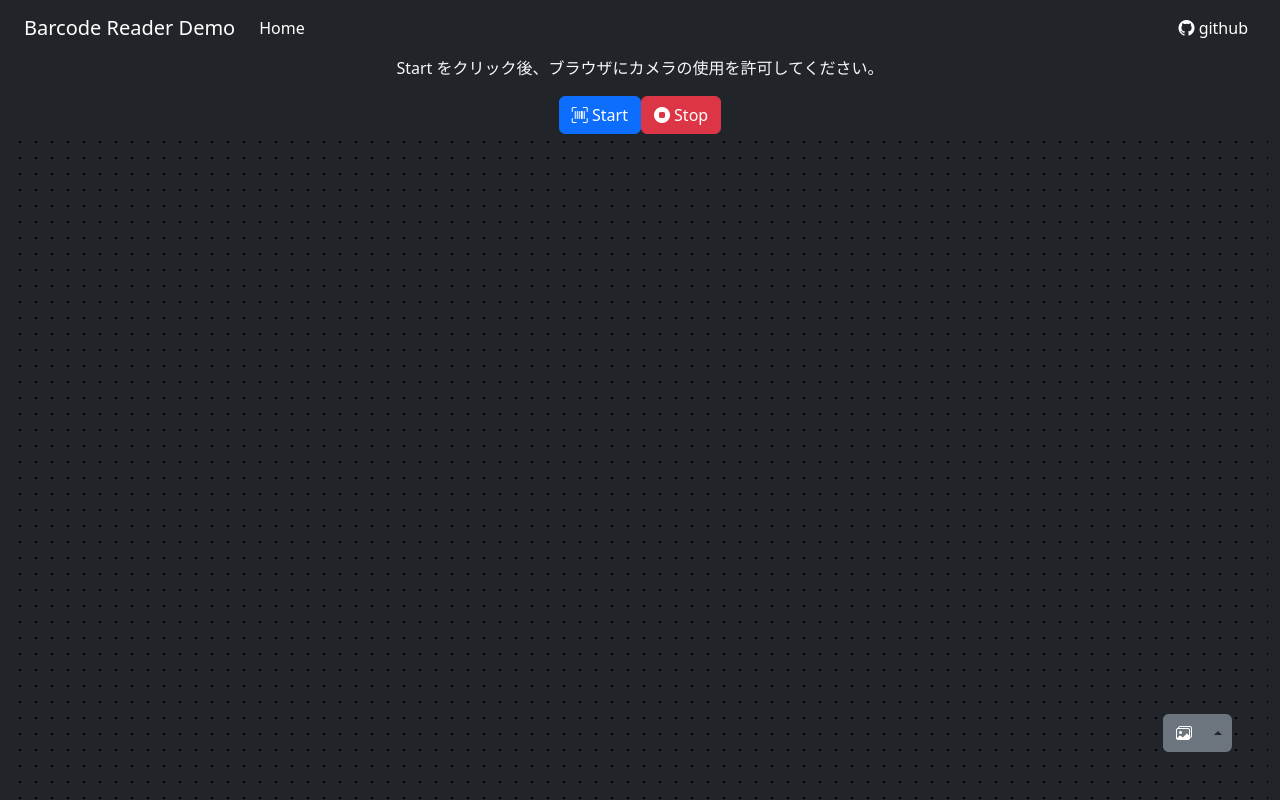
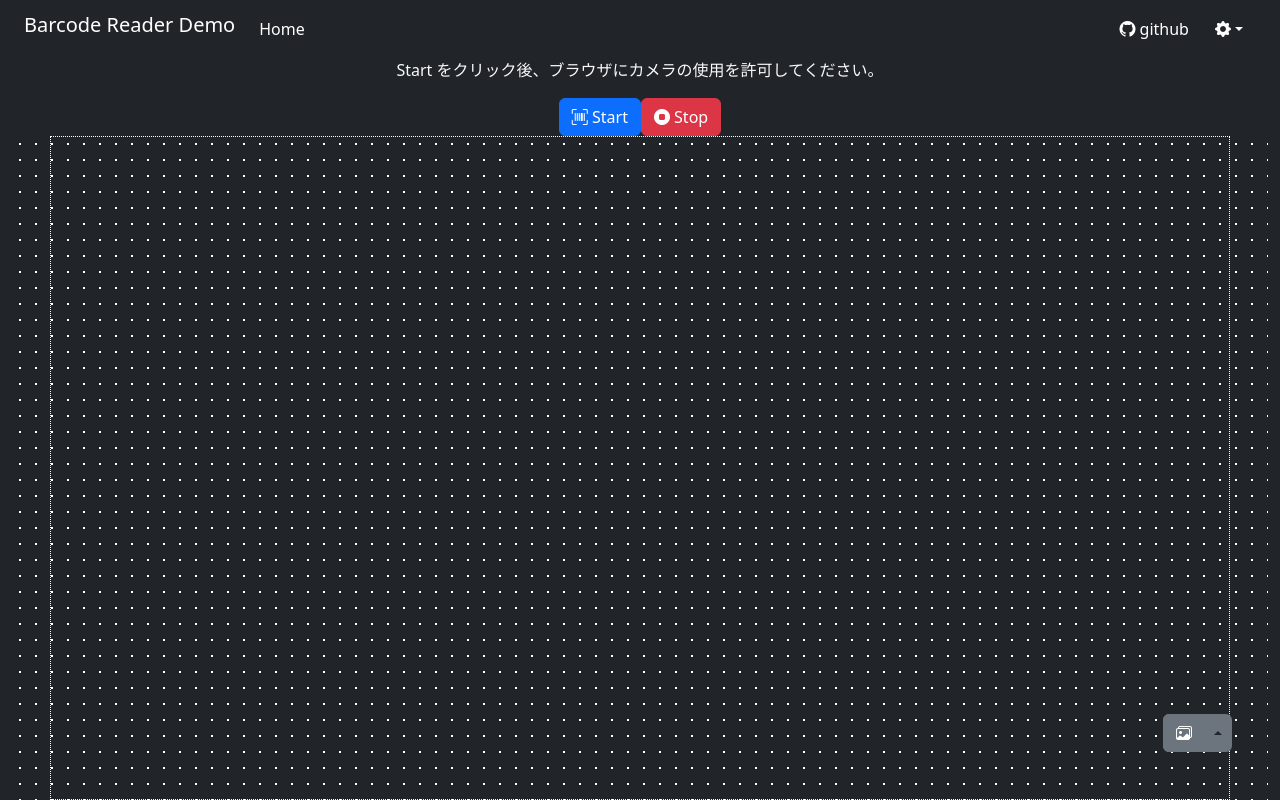
Before and after one commit to rksan/barcode-detection-api-demo, a Vue app: page / in a window 1280 px wide. Built offline with nearby package versions, Linux system fonts and the light colour scheme; what bootstrap-vue-next would draw is missing.

Commit message:
add debag menu

```diff
--- a/src/components/organisms/OInputForm/config.js
+++ b/src/components/organisms/OInputForm/config.js
@@ -4,9 +4,16 @@ export default {
     type: "LiveStream",
     target: "#interactive.viewport",
 
-    constraints: {
+    /* constraints: {
       width: 1280,
       height: 720,
+      facingMode: "environment",
+      // deviceId: "7832475934759384534",
+    }, */
+
+    constraints: {
+      width: { min: 1280, ideal: 1920, max: 2560 },
+      height: { min: 720, ideal: 1080, max: 1440 },
       facingMode: "environment",
       // deviceId: "7832475934759384534",
     },
--- a/src/components/organisms/OInputForm/index.vue
+++ b/src/components/organisms/OInputForm/index.vue
@@ -16,7 +16,7 @@ export default scripts;
       </button>
     </section>
 
-    <section class="content grid-item-main camera-demo">
+    <section class="content grid-item-main" :class="compCameraTheme">
       <div id="interactive" class="viewport"></div>
     </section>
   </div>
@@ -228,12 +228,19 @@ export default scripts;
   padding: 0.5em;
 }
 
-.camera-demo {
+.camera-demo-light {
   background-image: radial-gradient(circle, #000 1px, rgba(0, 0, 0, 0) 1px);
   background-size: 1rem 1rem;
 }
 
+.camera-demo-dark {
+  background-image: radial-gradient(circle, #fff 1px, rgba(0, 0, 0, 0) 1px);
+  background-size: 1rem 1rem;
+}
+
 .viewport {
+  border: 1px dotted white;
+
   position: relative;
   display: inline-block;
   max-width: 100%;
--- a/src/components/organisms/OInputForm/scripts.js
+++ b/src/components/organisms/OInputForm/scripts.js
@@ -18,6 +18,13 @@ export default {
         return ["bg-light", "text-dark"].join(" ");
       } else {
         return ["bg-dark", "text-light"].join(" ");
+      }
+    },
+    compCameraTheme() {
+      if (this.theme === "light") {
+        return ["camera-demo-light"].join(" ");
+      } else {
+        return ["camera-demo-dark"].join(" ");
       }
     },
     compAnime() {
--- /dev/null
+++ b/src/components/organisms/OModalDialog.vue
@@ -0,0 +1,42 @@
+<template>
+  <div :id="id" class="modal" aria-hidden="true">
+    <div class="modal-dialog modal-dialog-scrollable">
+      <div class="modal-content" :class="compTheme">
+        <div class="modal-header">
+          <h5 class="modal-title">{{ title }}</h5>
+          <button
+            class="btn-close"
+            data-bs-dismiss="modal"
+            aria-label="Close"
+          ></button>
+        </div>
+        <div class="modal-body" :class="compTheme">
+          <slot />
+        </div>
+      </div>
+    </div>
+  </div>
+</template>
+
+<script>
+export default {
+  name: "o-modal-dialog",
+
+  props: {
+    id: { type: String, default: () => "modal-dialog" },
+    title: { type: String, default: () => "Modal Dialog" },
+    theme: { type: String, default: () => "light" },
+  },
+
+  computed: {
+    compTheme() {
+      if (this.theme === "light") {
+        return ["bg-light", "text-dark"].join(" ");
+      }
+      return ["bg-dark", "text-light"].join(" ");
+    },
+  },
+};
+</script>
+
+<style></style>
--- a/src/components/organisms/ONavbar/index.vue
+++ b/src/components/organisms/ONavbar/index.vue
@@ -1,8 +1,6 @@
 <template>
   <nav class="navbar navbar-expand-lg" :class="compTheme">
     <div class="container-fluid">
-      <a class="navbar-brand" href="#">Barcode Reader Demo</a>
-
       <button
         class="navbar-toggler"
         type="button"
@@ -15,33 +13,97 @@
         <span class="navbar-toggler-icon"></span>
       </button>
 
+      <a class="navbar-brand" href="#"><h5>Barcode Reader Demo</h5></a>
+
       <div class="collapse navbar-collapse" id="navbarHead">
-        <ul class="navbar-nav flex-row flex-wrap">
+        <ul class="navbar-nav me-auto mb-2 mb-lg-0">
           <li class="nav-item">
             <a class="nav-link active" href="/">Home</a>
           </li>
         </ul>
-        <ul class="navbar-nav flex-row flex-wrap ms-md-auto">
-          <li class="nav-item">
-            <a
-              class="nav-link active"
-              href="https://github.com/rksan/barcode-detection-api-demo"
-              target="_blank"
+
+        <button
+          class="btn btn-dark"
+          href="https://github.com/rksan/barcode-detection-api-demo"
+          target="_blank"
+        >
+          <i class="bi bi-github"></i> github
+        </button>
+      </div>
+
+      <div class="dropdown">
+        <button
+          class="btn btn-dark dropdown-toggle"
+          type="button"
+          id="dropdownMenuButton1"
+          data-bs-toggle="dropdown"
+          aria-expanded="false"
+        >
+          <i class="bi bi-gear-fill"></i>
+        </button>
+        <ul
+          class="dropdown-menu dropdown-menu-end"
+          aria-labelledby="dropdownMenuButton1"
+        >
+          <li>
+            <button
+              class="dropdown-item"
+              data-bs-toggle="modal"
+              data-bs-target="#supported-constraints-dialog"
+              @click="onSC"
             >
-              <i class="bi bi-github"></i> github
-            </a>
+              Supported Constraints
+            </button>
+          </li>
+
+          <li>
+            <button
+              class="dropdown-item"
+              data-bs-toggle="modal"
+              data-bs-target="#enumerate-devices-dialog"
+              @click="onEnumerateDevices"
+            >
+              Enumerate Devices
+            </button>
           </li>
         </ul>
       </div>
     </div>
   </nav>
+
+  <OModalDialog
+    id="supported-constraints-dialog"
+    :theme="theme"
+    title="Supported Constraints"
+  >
+    <ul>
+      <template v-for="(value, name, idx) in supportedConstraints" :key="idx">
+        <li>{{ name }} : {{ value }}</li>
+      </template>
+    </ul>
+  </OModalDialog>
+
+  <OModalDialog
+    id="enumerate-devices-dialog"
+    :theme="theme"
+    title="Enumerate Devices"
+  >
+    <ul>
+      <template v-for="(value, name, idx) in devices" :key="idx">
+        <li>{{ name }} : {{ value }}</li>
+      </template>
+    </ul>
+  </OModalDialog>
 </template>
 
 <style></style>
 
 <script>
+import OModalDialog from "@/components/organisms/OModalDialog";
 export default {
   name: "o-navbar",
+
+  components: { OModalDialog },
 
   props: {
     theme: {
@@ -61,5 +123,24 @@ export default {
       }
     },
   },
+
+  data() {
+    return { supportedConstraints: [], devices: [] };
+  },
+
+  methods: {
+    onSC() {
+      let supportedConstraints =
+        navigator.mediaDevices.getSupportedConstraints();
+
+      //this.supportedConstraints = Object.keys(supportedConstraints);
+      this.supportedConstraints = supportedConstraints;
+    },
+    onEnumerateDevices() {
+      navigator.mediaDevices.enumerateDevices().then((devices) => {
+        this.devices = devices;
+      });
+    },
+  },
 };
 </script>
```
Also changed, not shown: 7 other files (tests, documents, lock files or other folders).
